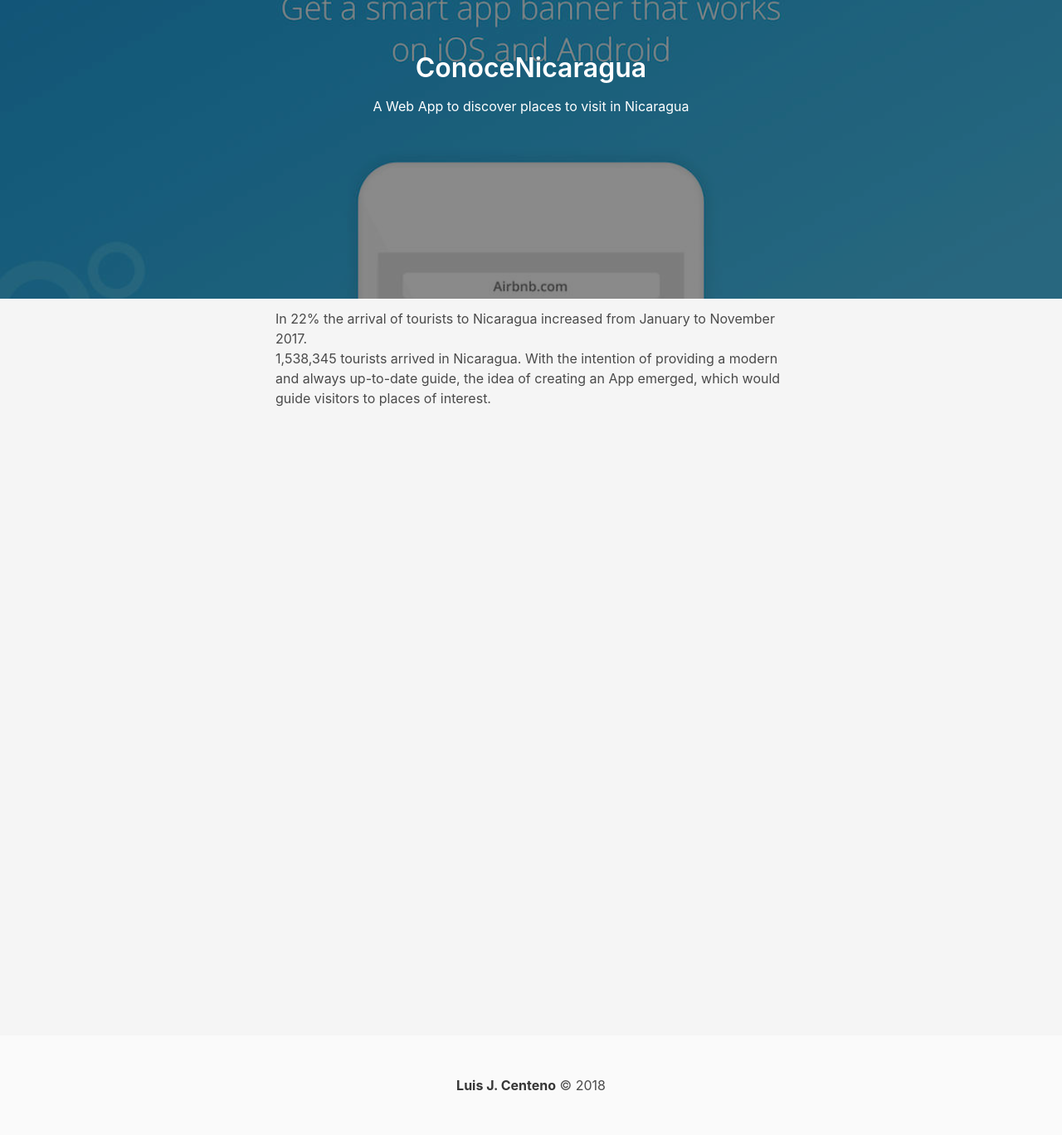
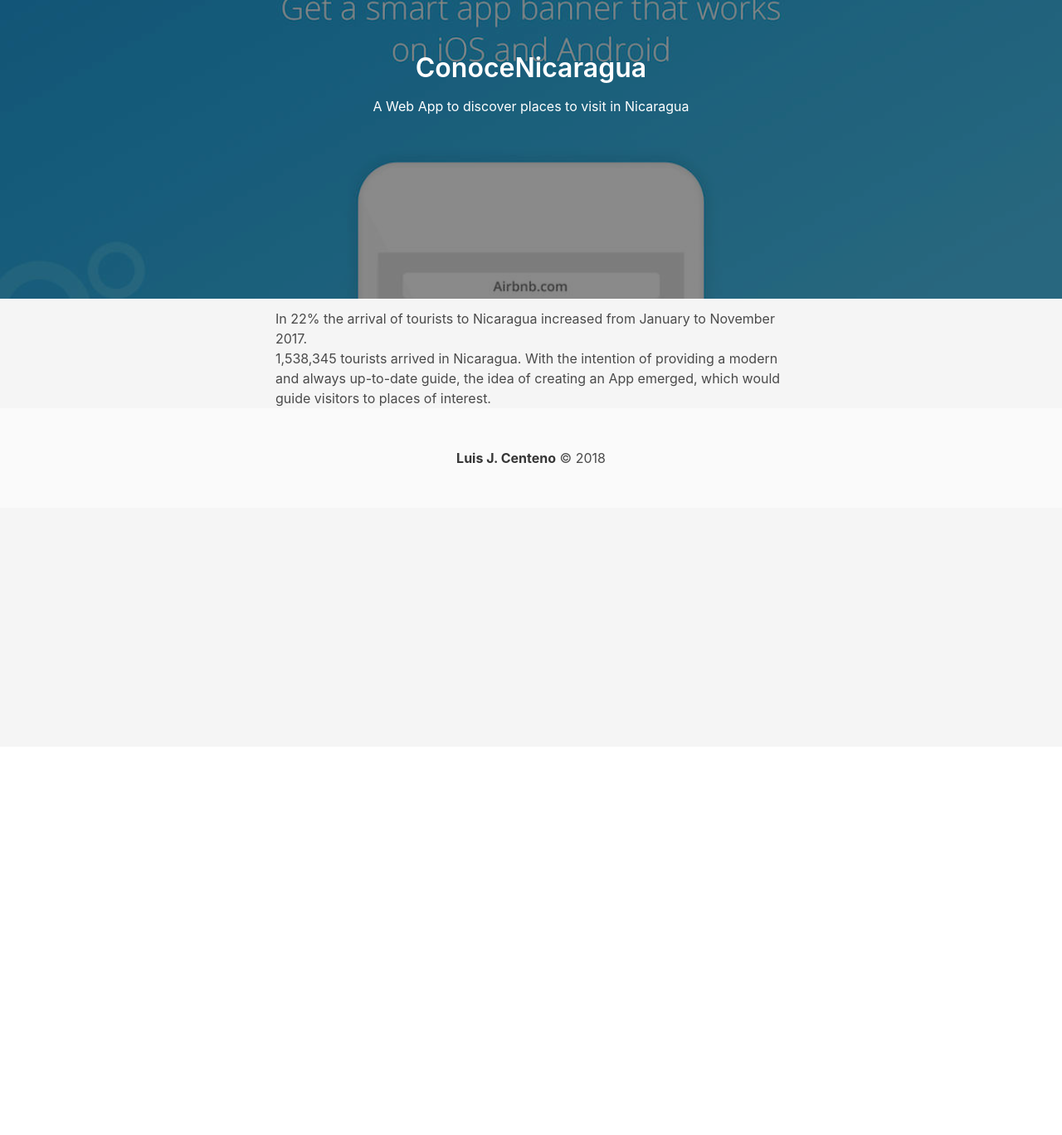
Before and after one commit to LuisHCK/luishck.github.io, a Jekyll site: the page built from projects/conocenicaragua.md, in a window 1280 px wide. Shown: the whole page at 83% size. Built offline with Jekyll 4.4.1, drawn with Linux system fonts in a browser that asks for light colours; a style sheet for code colours, icons or effects is not loaded; after the commit the page ends 900 px from its top, so only the background shows below that.

Commit message:
Fix extra padding

```diff
--- a/_sass/project.scss
+++ b/_sass/project.scss
@@ -4,9 +4,6 @@ $phone: 350px;
 
 body {
   background-color: rgb(245, 245, 245);
-  .column {
-    min-height: 100vh;
-  }
 }
 
 div.project-header {
```
